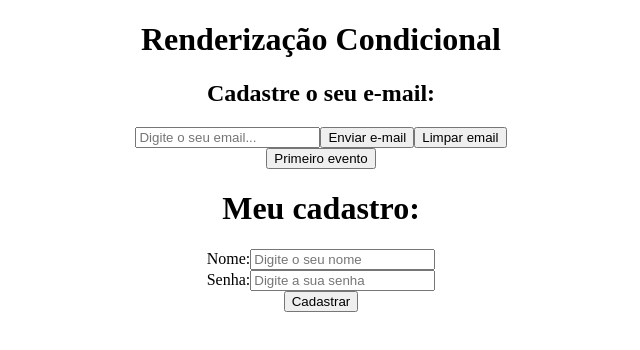
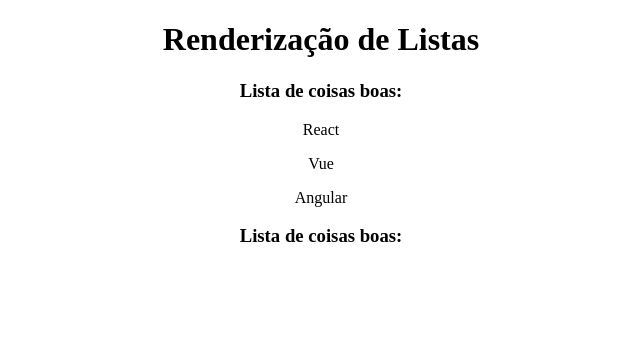
Before and after one commit to tonlopes21/novoprojetoreact, a React (Create React App) app: page / in a window 1280 px wide. Shown: the top 350 px of the page, without its empty margins (319-959 px from the left). Built offline with nearby package versions, Linux system fonts and the light colour scheme.

Commit message:
Exibindo listas no React

```diff
--- a/src/App.js
+++ b/src/App.js
@@ -1,24 +1,22 @@
 import './App.css';
-import Condicional from './Components/Condicional'
-import Evento from './Components/Evento';
-import Form from './Components/Form';
+import OutraLista from './Components/OutraLista';
+
+
+function App() {
+
+
+const meusItens = [' React ', ' Vue ', ' Angular ']
+
+  return (
+    <div className={"App"}>
+    <h1> Renderização de Listas</h1>
+    <OutraLista itens = {meusItens}/>
+    <OutraLista itens = {[]}/>
 
 
 
 
 
-
-
-function App() {
-
-
-  return (
-    <div className={"App"}>
-    <h1> Renderização Condicional</h1>
-    <Condicional/>
-    <Evento/>
-
-    <Form/>
 
 
 
--- /dev/null
+++ b/src/Components/OutraLista.js
@@ -0,0 +1,15 @@
+
+
+function OutraLista({ itens }){
+
+    return(
+        <>
+        <h3>Lista de coisas boas:</h3> {
+            itens.map((item)=>(
+                <p>{item}</p>
+            ))        }
+        </>
+
+    )
+}
+export default OutraLista
```
